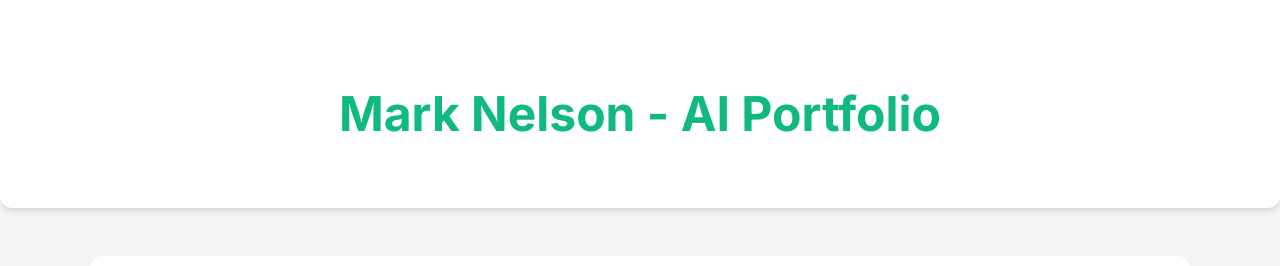
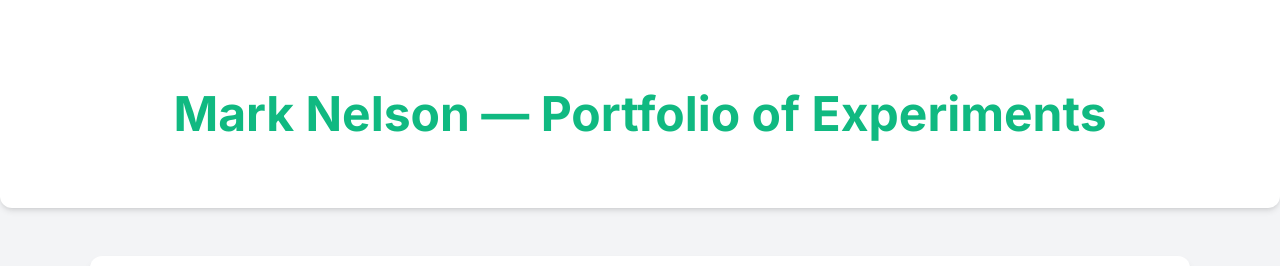
Before and after one commit to mark-ai-coder/mark-ai-coder.github.io, a plain HTML site: page index.html in a window 1280 px wide. Shown: the top 266 px of the page. Drawn offline with Linux system fonts and the light colour scheme.

Commit message:
Update index.html
change to page title

```diff
--- a/index.html
+++ b/index.html
@@ -152,7 +152,7 @@
 </head>
 <body class="bg-gray-100">
     <header class="bg-white">
-        <h1 class="text-3xl font-semibold text-teal-500">Mark Nelson - AI Portfolio</h1>
+        <h1 class="text-3xl font-semibold text-teal-500">Mark Nelson — Portfolio of Experiments</h1>
     </header>
     <main class="max-w-5xl mx-auto">
         <section class="project-item">
```
